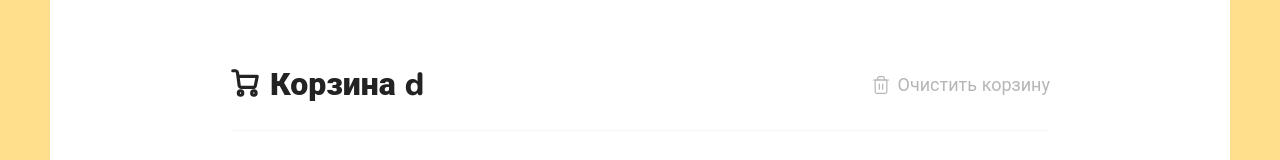
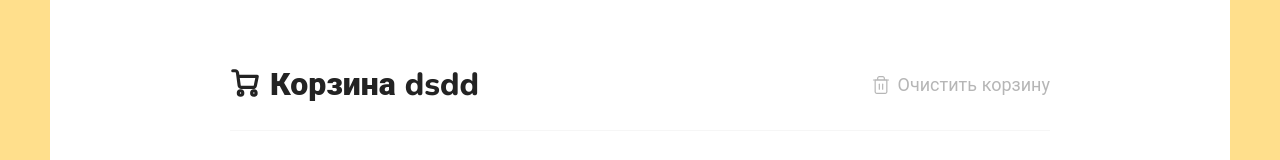
Before and after one commit to ches47/pizza-mood, a React (Create React App) app: page /cart in a window 1280 px wide. Shown: the part 245-405 px from the top of the page. Built offline with nearby package versions, Linux system fonts and the light colour scheme; grey boxes are pictures that could not be loaded; the HTML template or start-up script is replaced by a standard one.

Commit message:
next app

```diff
--- a/src/pages/Cart.jsx
+++ b/src/pages/Cart.jsx
@@ -35,7 +35,7 @@ const Cart = () => {
                 stroke-linejoin="round"
               />
             </svg>
-            Корзина d
+            Корзина dsdd
           </h2>
           <div class="cart__clear">
             <svg
```
